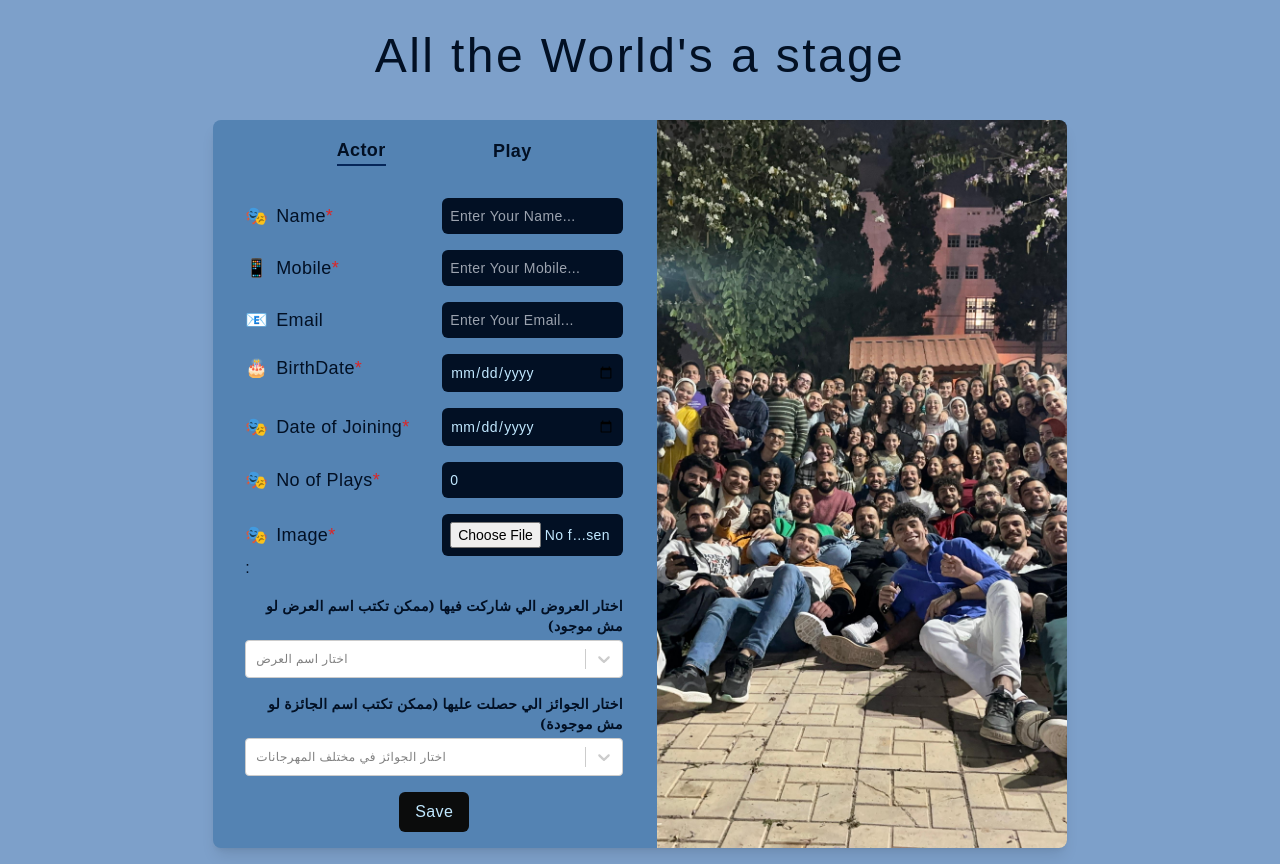
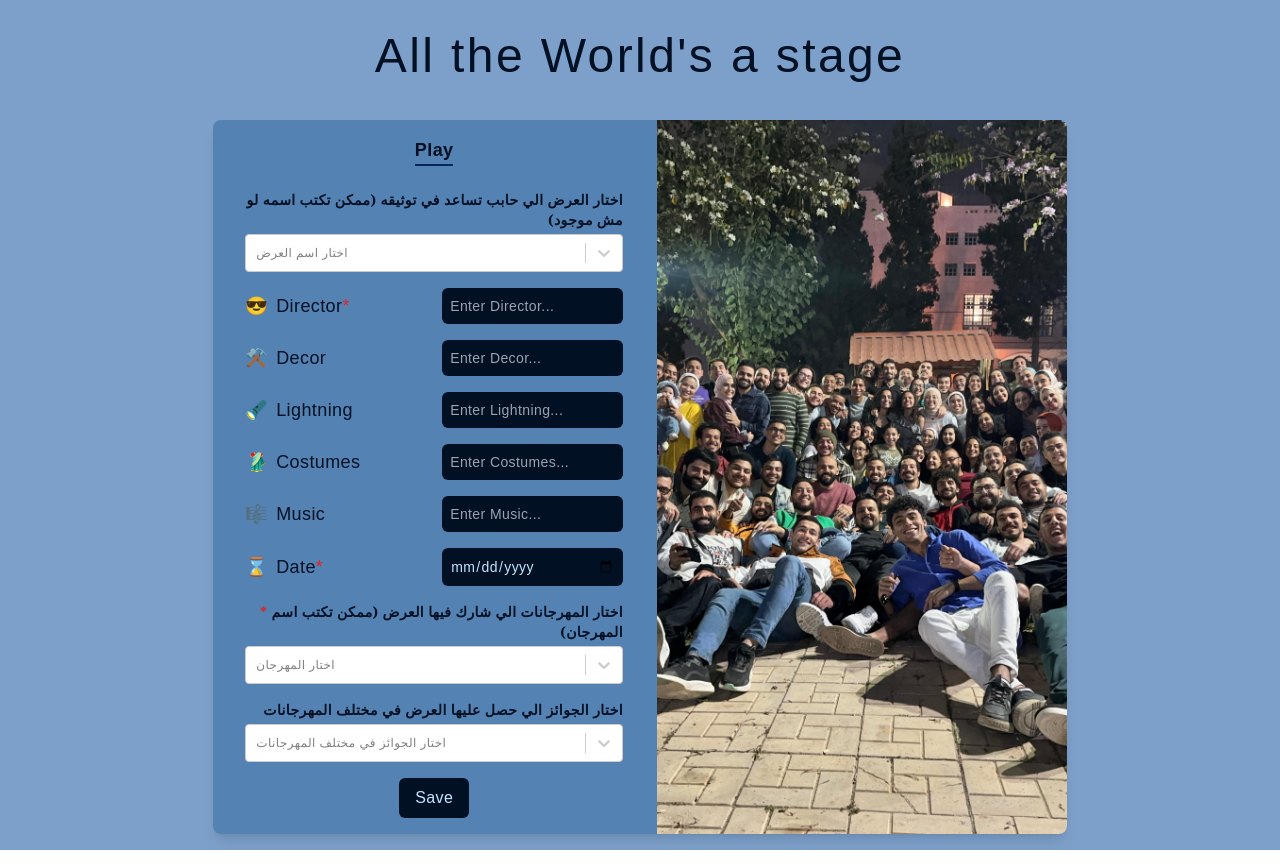
Before and after one commit to georgegeham/castform, a React (Create React App) app: page / in a window 1280 px wide. Built offline with nearby package versions, Linux system fonts and the light colour scheme; no server answers; a web font is replaced by a local one.

Commit message:
Documenting Plays First

```diff
--- a/src/API.ts
+++ b/src/API.ts
@@ -2,7 +2,7 @@ import { Selected, Tournament, Reward, Play, ACTOR } from "./Types";
 import axios, { AxiosResponse } from "axios";
 //Tournaments
 //GET Tournaments
-const URL = "https://casthandasaserver-production.up.railway.app";
+const URL = "http://localhost:5050";
 export const loadTournaments = async (): Promise<Selected[]> => {
   try {
     const response = await axios.get<Tournament[]>(`${URL}/tournaments`);
--- a/src/Actor.tsx
+++ b/src/Actor.tsx
@@ -18,7 +18,6 @@ export default function Actor() {
   } = useForm<ActorInputs>();
   const onSubmit: SubmitHandler<ActorInputs> = async (data) => {
     setIsSubmitting(true);
-    console.log(number);
     try {
       const file = data.ImageURL[0];
       const imageUrl: string = await uploadImageToImgbb(file);
--- a/src/Left.tsx
+++ b/src/Left.tsx
@@ -3,16 +3,16 @@ import Actor from "./Actor";
 import Play from "./Play";
 
 export default function Left() {
-  const [isActor, setIsActor] = useState<boolean>(true);
+  const [isActor, setIsActor] = useState<boolean>(false);
   return (
     <section className="flex-1 sm:border-r-2 border-[#5483B3] box-border max-h-full sm:max-h-none w-full p-4">
       <nav className="flex justify-evenly text-lg font-semibold">
-        <button
+        {/* <button
           className={isActor ? "border-b-2 border-[#052659] outline-none" : ""}
           onClick={() => setIsActor(true)}
         >
           Actor
-        </button>
+        </button> */}
         <button
           className={!isActor ? "border-b-2 border-[#052659] outline-none" : ""}
           onClick={() => setIsActor(false)}
```
